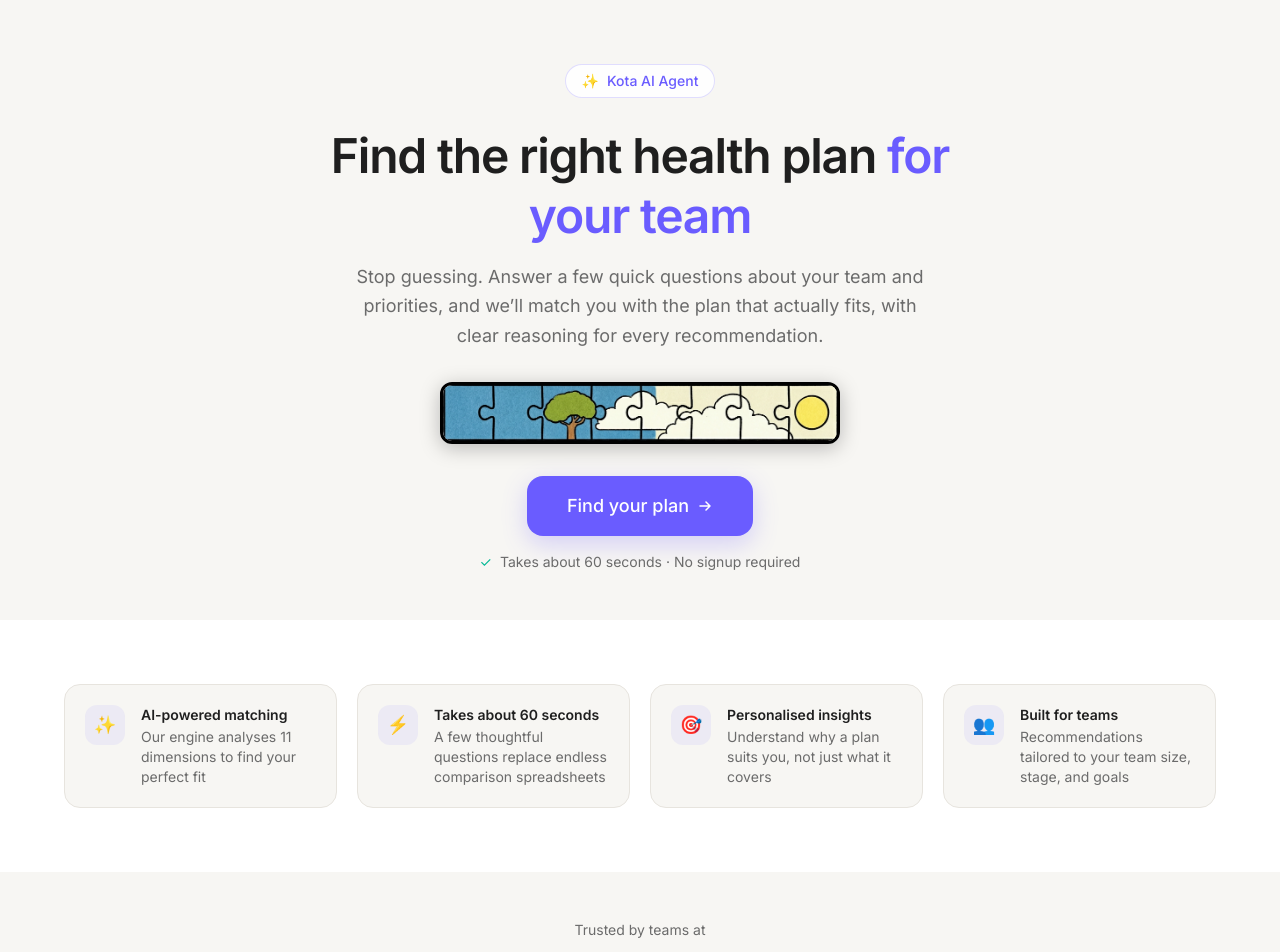
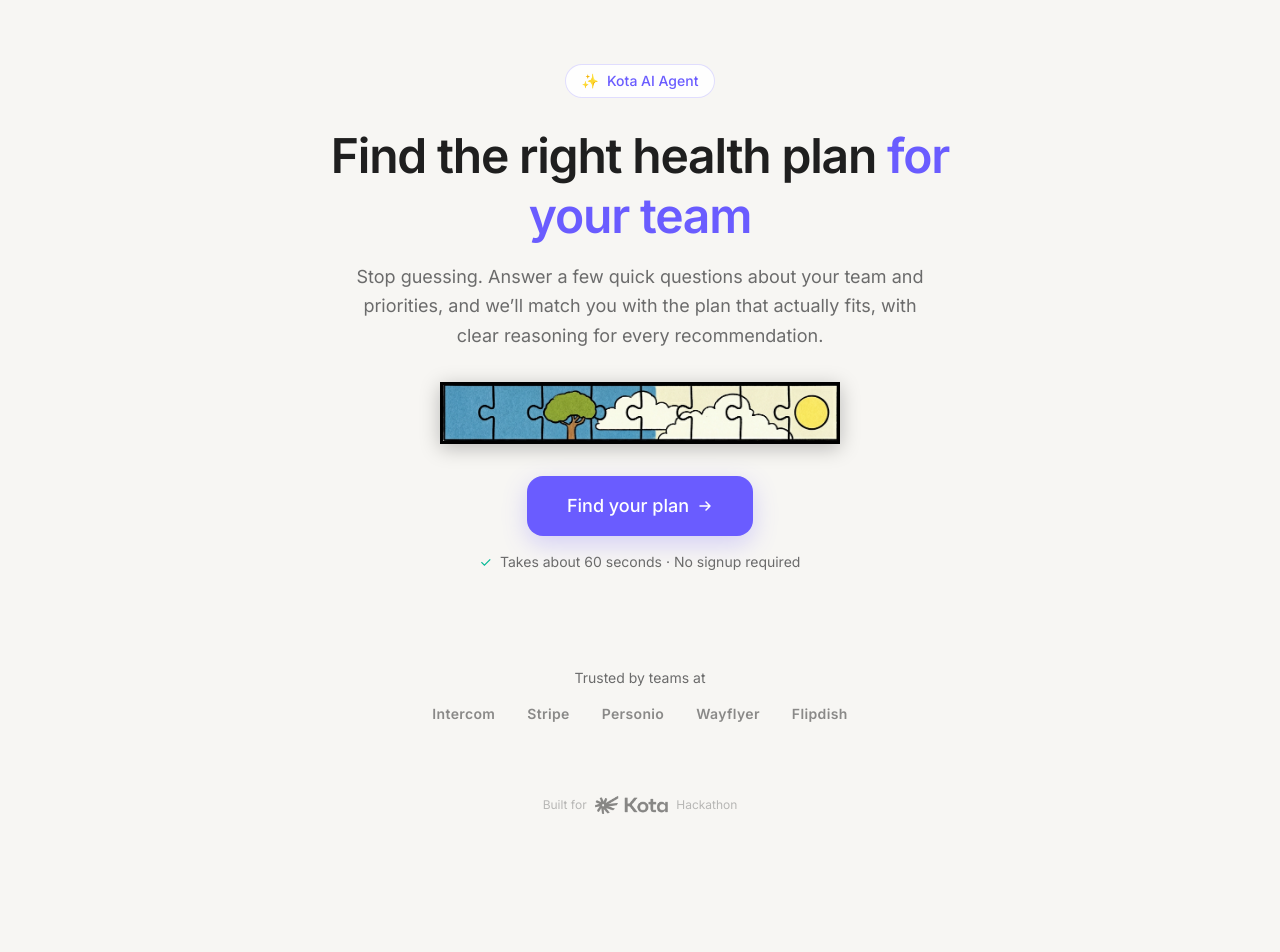
Before and after one commit to alanmaizon/kota-hackathon, a React (Vite) app: page / in a window 1280 px wide. Shown: the top 952 px of the page. After the commit the page ends 838 px from the top, so only its background shows below. Built offline with nearby package versions, Linux system fonts and the light colour scheme.

Commit message:
feat: update README for clarity and enhance UI with footer watermark in WelcomeScreen and ResultsView

```diff
--- a/src/components/ResultsView.tsx
+++ b/src/components/ResultsView.tsx
@@ -490,6 +490,13 @@ export function ResultsView({ scoredPlans, explanation, onRestart }: ResultsView
         <p className="text-center text-xs mt-6 leading-relaxed" style={{ color: 'var(--cloud-muted)', opacity: 0.7 }}>
           Kota is regulated by the Central Bank of Ireland. Plan details are illustrative. Actual pricing depends on team size. Book a demo for a formal quote.
         </p>
+
+        {/* Footer watermark */}
+        <div className="mt-8 flex items-center justify-center gap-2" style={{ opacity: 0.45 }}>
+          <span className="text-xs" style={{ color: 'var(--cloud-muted)' }}>Built for</span>
+          <img src="/logo.png" alt="Kota" style={{ height: 18 }} />
+          <span className="text-xs" style={{ color: 'var(--cloud-muted)' }}>Hackathon</span>
+        </div>
       </div>
     </div>
   );
--- a/src/components/WelcomeScreen.tsx
+++ b/src/components/WelcomeScreen.tsx
@@ -4,12 +4,6 @@ interface WelcomeScreenProps {
   onStart: () => void;
 }
 
-const benefits = [
-  { icon: '\u2728', title: 'AI-powered matching', desc: 'Our engine analyses 11 dimensions to find your perfect fit' },
-  { icon: '\u26A1', title: 'Takes about 60 seconds', desc: 'A few thoughtful questions replace endless comparison spreadsheets' },
-  { icon: '\uD83C\uDFAF', title: 'Personalised insights', desc: 'Understand why a plan suits you, not just what it covers' },
-  { icon: '\uD83D\uDC65', title: 'Built for teams', desc: 'Recommendations tailored to your team size, stage, and goals' },
-];
 
 export function WelcomeScreen({ onStart }: WelcomeScreenProps) {
   return (
@@ -75,7 +69,7 @@ export function WelcomeScreen({ onStart }: WelcomeScreenProps) {
               <img
                 src="/hero-picture.png"
                 alt="Kota Health Plan Picker illustration"
-                className="mx-auto rounded-xl"
+                className="mx-auto"
                 style={{ maxWidth: 400, maxHeight: 220, objectFit: 'contain', border: '3px solid #000', boxShadow: '0 4px 20px rgba(0, 0, 0, 0.25)' }}
               />
             </motion.div>
@@ -115,44 +109,6 @@ export function WelcomeScreen({ onStart }: WelcomeScreenProps) {
         </div>
       </section>
 
-      {/* ─── Benefit cards ──────────────────────────────────────────────── */}
-      <div style={{ backgroundColor: 'var(--cloud-card)' }}>
-        <motion.div
-          initial={{ opacity: 0, y: 30 }}
-          animate={{ opacity: 1, y: 0 }}
-          transition={{ duration: 0.6, delay: 0.4 }}
-          className="mx-auto px-6"
-          style={{ maxWidth: 1200, paddingTop: 64, paddingBottom: 64 }}
-        >
-          <div className="grid sm:grid-cols-2 lg:grid-cols-4 gap-5">
-            {benefits.map((b, i) => (
-              <motion.div
-                key={b.title}
-                initial={{ opacity: 0, y: 20 }}
-                animate={{ opacity: 1, y: 0 }}
-                transition={{ duration: 0.4, delay: 0.5 + i * 0.1 }}
-                className="rounded-2xl p-5 flex gap-4 transition-colors"
-                style={{
-                  backgroundColor: 'var(--cloud-bg)',
-                  border: '1px solid var(--cloud-border)',
-                }}
-              >
-                <div
-                  className="w-10 h-10 rounded-xl flex items-center justify-center shrink-0"
-                  style={{ backgroundColor: 'rgba(106, 92, 255, 0.08)' }}
-                >
-                  <span className="text-lg">{b.icon}</span>
-                </div>
-                <div>
-                  <h3 className="text-sm font-semibold" style={{ color: 'var(--cloud-text)' }}>{b.title}</h3>
-                  <p className="text-sm mt-0.5" style={{ color: 'var(--cloud-muted)' }}>{b.desc}</p>
-                </div>
-              </motion.div>
-            ))}
-          </div>
-        </motion.div>
-      </div>
-
       {/* ─── Trusted by ───────────────────────────────────────────────── */}
       <motion.div
         initial={{ opacity: 0 }}
@@ -170,6 +126,15 @@ export function WelcomeScreen({ onStart }: WelcomeScreenProps) {
           ))}
         </div>
       </motion.div>
+
+      {/* ─── Footer watermark ──────────────────────────────────────────── */}
+      <div className="py-6 text-center" style={{ backgroundColor: 'var(--cloud-bg)' }}>
+        <div className="flex items-center justify-center gap-2" style={{ opacity: 0.45 }}>
+          <span className="text-xs" style={{ color: 'var(--cloud-muted)' }}>Built for</span>
+          <img src="/logo.png" alt="Kota" style={{ height: 18 }} />
+          <span className="text-xs" style={{ color: 'var(--cloud-muted)' }}>Hackathon</span>
+        </div>
+      </div>
     </div>
   );
 }
```
Also changed, not shown: public/logo.png (renamed from logo.png), 1 other file (tests, documents, lock files or other folders).
